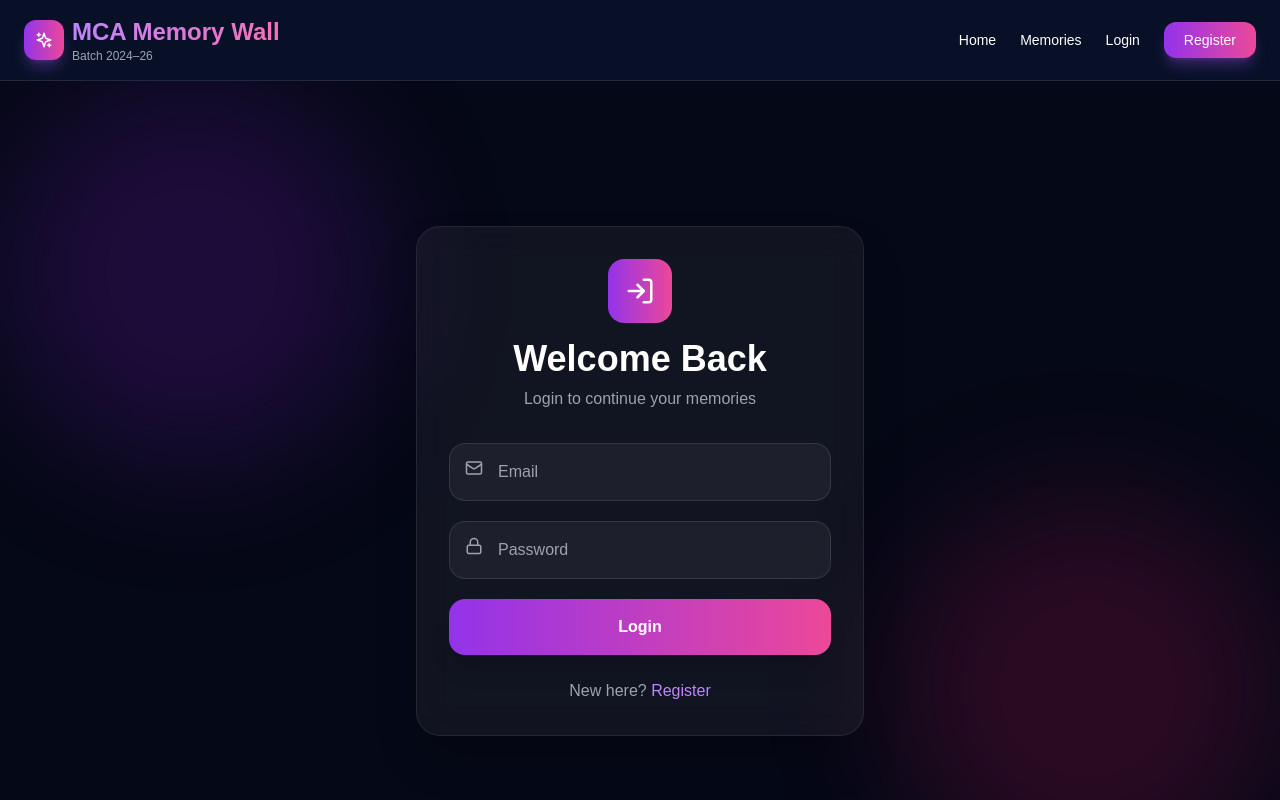
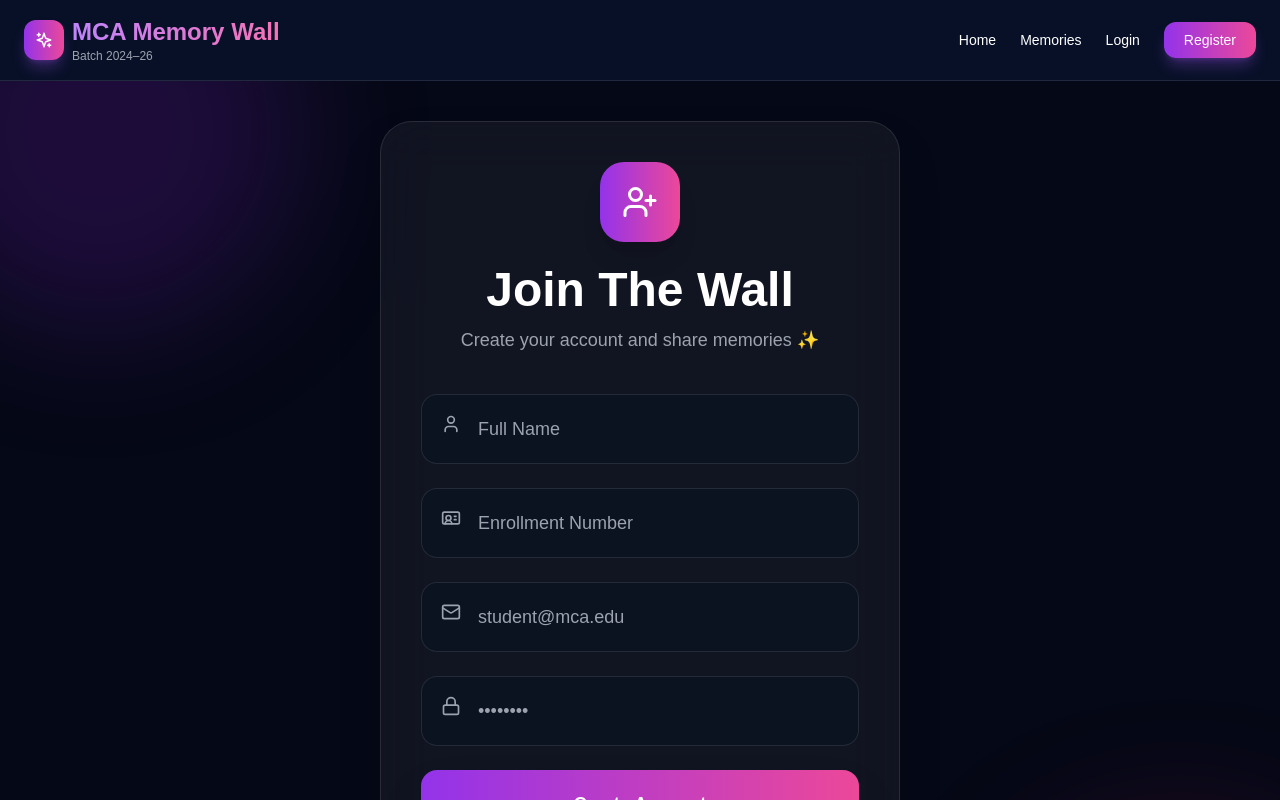
Before and after one commit to Manish-Kaushik/mca-memory-wall, a React (Vite) app in the folder MCA-Project/client/: page /register in a window 1280 px wide. Shown: the top 800 px of the page. Built offline with nearby package versions, Linux system fonts and the light colour scheme; the HTML template or start-up script is replaced by a standard one.

Commit message:
redesigned login and register ui

```diff
--- a/MCA-Project/client/src/pages/Login.jsx
+++ b/MCA-Project/client/src/pages/Login.jsx
@@ -72,52 +72,62 @@ const Login = () => {
 
   return (
 
-    <div className="min-h-screen bg-[#050816] flex items-center justify-center px-6 relative overflow-hidden">
+    <div className="min-h-screen bg-[#050816] flex flex-col justify-between overflow-hidden relative">
 
-      <div className="absolute top-0 left-0 w-96 h-96 bg-purple-700/20 blur-3xl rounded-full"></div>
+      {/* BACKGROUND BLURS */}
 
-      <div className="absolute bottom-0 right-0 w-96 h-96 bg-pink-700/20 blur-3xl rounded-full"></div>
+      <div className="absolute top-[-150px] left-[-100px] w-[400px] h-[400px] bg-purple-700/20 blur-3xl rounded-full"></div>
 
-      <div className="relative z-10 w-full max-w-md glass rounded-3xl p-8 shadow-2xl">
+      <div className="absolute bottom-[-150px] right-[-100px] w-[400px] h-[400px] bg-blue-700/20 blur-3xl rounded-full"></div>
 
-        <div className="text-center mb-8">
+      {/* MAIN */}
 
-          <div className="w-16 h-16 rounded-2xl bg-gradient-to-r from-purple-600 to-pink-500 mx-auto flex items-center justify-center mb-4">
+      <div className="flex-1 flex justify-center items-center px-6 py-10 relative z-10">
 
-            <LogIn size={30} />
+        <div className="w-full max-w-[460px] bg-white/5 backdrop-blur-xl border border-white/10 rounded-[32px] p-10 shadow-2xl">
+
+          {/* ICON */}
+
+          <div className="w-20 h-20 rounded-3xl bg-gradient-to-r from-purple-600 to-pink-500 mx-auto flex items-center justify-center mb-6 shadow-xl">
+
+            <LogIn size={36} />
 
           </div>
 
-          <h2 className="text-4xl font-bold mb-2">
+          {/* TITLE */}
+
+          <h2 className="text-5xl font-bold text-center mb-3">
 
             Welcome Back
 
           </h2>
 
-          <p className="text-gray-400">
+          <p className="text-gray-400 text-center mb-10 text-lg">
 
             Login to continue your memories
 
           </p>
 
-        </div>
+          {/* FORM */}
 
           <form
             onSubmit={handleSubmit}
-          className="space-y-5"
+            className="space-y-6"
           >
+
+            {/* EMAIL */}
 
             <div className="relative">
 
               <Mail
-              className="absolute left-4 top-4 text-gray-400"
-              size={18}
+                className="absolute left-5 top-5 text-gray-400"
+                size={20}
               />
 
               <input
                 type="email"
-              placeholder="Email"
-              className="w-full bg-white/5 border border-white/10 rounded-2xl py-4 pl-12 pr-4 outline-none focus:border-purple-500"
+                placeholder="student@mca.edu"
+                className="w-full bg-[#0b1220] border border-white/10 rounded-2xl py-5 pl-14 pr-4 outline-none focus:border-purple-500 text-lg"
                 onChange={(e) =>
                   setEmail(e.target.value)
                 }
@@ -126,17 +136,19 @@ const Login = () => {
 
             </div>
 
+            {/* PASSWORD */}
+
             <div className="relative">
 
               <Lock
-              className="absolute left-4 top-4 text-gray-400"
-              size={18}
+                className="absolute left-5 top-5 text-gray-400"
+                size={20}
               />
 
               <input
                 type="password"
-              placeholder="Password"
-              className="w-full bg-white/5 border border-white/10 rounded-2xl py-4 pl-12 pr-4 outline-none focus:border-purple-500"
+                placeholder="••••••••"
+                className="w-full bg-[#0b1220] border border-white/10 rounded-2xl py-5 pl-14 pr-4 outline-none focus:border-purple-500 text-lg"
                 onChange={(e) =>
                   setPassword(e.target.value)
                 }
@@ -145,7 +157,9 @@ const Login = () => {
 
             </div>
 
-          <button className="w-full bg-gradient-to-r from-purple-600 to-pink-500 py-4 rounded-2xl font-bold hover:scale-105 transition duration-300 shadow-xl">
+            {/* BUTTON */}
+
+            <button className="w-full bg-gradient-to-r from-purple-600 to-blue-500 py-5 rounded-2xl font-bold text-lg hover:scale-[1.02] transition duration-300 shadow-2xl">
 
               Login
 
@@ -153,16 +167,18 @@ const Login = () => {
 
           </form>
 
-        <p className="text-center mt-6 text-gray-400">
+          {/* FOOTER */}
 
-          New here?{' '}
+          <p className="text-center mt-8 text-gray-400">
+
+            Not a member?{' '}
 
             <Link
               to="/register"
-            className="text-purple-400 hover:text-pink-400"
+              className="text-purple-400 hover:text-pink-400 font-semibold"
             >
 
-            Register
+              Register here
 
             </Link>
 
@@ -172,6 +188,26 @@ const Login = () => {
 
       </div>
 
+      {/* FOOTER */}
+
+      <footer className="relative z-10 border-t border-white/10 bg-white/5 backdrop-blur px-6 py-6 text-center text-gray-400">
+
+        <p className="mb-2">
+
+          Made with ❤️ by MCA Batch 2024–26
+
+        </p>
+
+        <p className="text-sm text-gray-500">
+
+          © 2026 MCA Memory Wall. All rights reserved.
+
+        </p>
+
+      </footer>
+
+    </div>
+
   );
 
 };
--- a/MCA-Project/client/src/pages/Register.jsx
+++ b/MCA-Project/client/src/pages/Register.jsx
@@ -9,9 +9,11 @@ import {
 } from 'react-router-dom';
 
 import {
-  LogIn,
+  User,
   Mail,
-  Lock
+  Lock,
+  UserPlus,
+  IdCard
 } from 'lucide-react';
 
 import api from '../services/api';
@@ -20,13 +22,15 @@ import {
   AuthContext
 } from '../context/AuthContext';
 
-const Login = () => {
+const Register = () => {
 
-  const [email, setEmail] =
-    useState('');
-
-  const [password, setPassword] =
-    useState('');
+  const [formData, setFormData] =
+    useState({
+      name: '',
+      enrollment: '',
+      email: '',
+      password: ''
+    });
 
   const {
     setUser
@@ -44,11 +48,8 @@ const Login = () => {
 
         const { data } =
           await api.post(
-            '/auth/login',
-            {
-              email,
-              password
-            }
+            '/auth/register',
+            formData
           );
 
         localStorage.setItem(
@@ -63,7 +64,8 @@ const Login = () => {
       } catch (error) {
 
         alert(
-          'Invalid Credentials'
+          error.response?.data?.message ||
+          'Registration Failed'
         );
 
       }
@@ -72,97 +74,167 @@ const Login = () => {
 
   return (
 
-    <div className="min-h-screen bg-[#050816] flex items-center justify-center px-6 relative overflow-hidden">
+    <div className="min-h-screen bg-[#050816] flex flex-col justify-between overflow-hidden relative">
 
-      <div className="absolute top-0 left-0 w-96 h-96 bg-purple-700/20 blur-3xl rounded-full"></div>
+      {/* BACKGROUND BLURS */}
 
-      <div className="absolute bottom-0 right-0 w-96 h-96 bg-pink-700/20 blur-3xl rounded-full"></div>
+      <div className="absolute top-[-150px] left-[-100px] w-[400px] h-[400px] bg-purple-700/20 blur-3xl rounded-full"></div>
 
-      <div className="relative z-10 w-full max-w-md glass rounded-3xl p-8 shadow-2xl">
+      <div className="absolute bottom-[-150px] right-[-100px] w-[400px] h-[400px] bg-pink-700/20 blur-3xl rounded-full"></div>
 
-        <div className="text-center mb-8">
+      {/* MAIN */}
 
-          <div className="w-16 h-16 rounded-2xl bg-gradient-to-r from-purple-600 to-pink-500 mx-auto flex items-center justify-center mb-4">
+      <div className="flex-1 flex justify-center items-center px-6 py-10 relative z-10">
 
-            <LogIn size={30} />
+        <div className="w-full max-w-[520px] bg-white/5 backdrop-blur-xl border border-white/10 rounded-[32px] p-10 shadow-2xl">
+
+          {/* ICON */}
+
+          <div className="w-20 h-20 rounded-3xl bg-gradient-to-r from-purple-600 to-pink-500 mx-auto flex items-center justify-center mb-6 shadow-xl">
+
+            <UserPlus size={36} />
 
           </div>
 
-          <h2 className="text-4xl font-bold mb-2">
+          {/* TITLE */}
 
-            Welcome Back
+          <h2 className="text-5xl font-bold text-center mb-3">
+
+            Join The Wall
 
           </h2>
 
-          <p className="text-gray-400">
+          <p className="text-gray-400 text-center mb-10 text-lg">
 
-            Login to continue your memories
+            Create your account and share memories ✨
 
           </p>
 
-        </div>
+          {/* FORM */}
 
           <form
             onSubmit={handleSubmit}
-          className="space-y-5"
+            className="space-y-6"
           >
+
+            {/* NAME */}
 
             <div className="relative">
 
-            <Mail
-              className="absolute left-4 top-4 text-gray-400"
-              size={18}
+              <User
+                className="absolute left-5 top-5 text-gray-400"
+                size={20}
               />
 
               <input
-              type="email"
-              placeholder="Email"
-              className="w-full bg-white/5 border border-white/10 rounded-2xl py-4 pl-12 pr-4 outline-none focus:border-purple-500"
+                type="text"
+                placeholder="Full Name"
+                className="w-full bg-[#0b1220] border border-white/10 rounded-2xl py-5 pl-14 pr-4 outline-none focus:border-purple-500 text-lg"
                 onChange={(e) =>
-                setEmail(e.target.value)
+                  setFormData({
+                    ...formData,
+                    name: e.target.value
+                  })
                 }
                 required
               />
 
             </div>
 
+            {/* ENROLLMENT */}
+
             <div className="relative">
 
-            <Lock
-              className="absolute left-4 top-4 text-gray-400"
-              size={18}
+              <IdCard
+                className="absolute left-5 top-5 text-gray-400"
+                size={20}
               />
 
               <input
-              type="password"
-              placeholder="Password"
-              className="w-full bg-white/5 border border-white/10 rounded-2xl py-4 pl-12 pr-4 outline-none focus:border-purple-500"
+                type="text"
+                placeholder="Enrollment Number"
+                className="w-full bg-[#0b1220] border border-white/10 rounded-2xl py-5 pl-14 pr-4 outline-none focus:border-purple-500 text-lg"
                 onChange={(e) =>
-                setPassword(e.target.value)
+                  setFormData({
+                    ...formData,
+                    enrollment: e.target.value
+                  })
                 }
                 required
               />
 
             </div>
 
-          <button className="w-full bg-gradient-to-r from-purple-600 to-pink-500 py-4 rounded-2xl font-bold hover:scale-105 transition duration-300 shadow-xl">
+            {/* EMAIL */}
 
-            Login
+            <div className="relative">
+
+              <Mail
+                className="absolute left-5 top-5 text-gray-400"
+                size={20}
+              />
+
+              <input
+                type="email"
+                placeholder="student@mca.edu"
+                className="w-full bg-[#0b1220] border border-white/10 rounded-2xl py-5 pl-14 pr-4 outline-none focus:border-purple-500 text-lg"
+                onChange={(e) =>
+                  setFormData({
+                    ...formData,
+                    email: e.target.value
+                  })
+                }
+                required
+              />
+
+            </div>
+
+            {/* PASSWORD */}
+
+            <div className="relative">
+
+              <Lock
+                className="absolute left-5 top-5 text-gray-400"
+                size={20}
+              />
+
+              <input
+                type="password"
+                placeholder="••••••••"
+                className="w-full bg-[#0b1220] border border-white/10 rounded-2xl py-5 pl-14 pr-4 outline-none focus:border-purple-500 text-lg"
+                onChange={(e) =>
+                  setFormData({
+                    ...formData,
+                    password: e.target.value
+                  })
+                }
+                required
+              />
+
+            </div>
+
+            {/* BUTTON */}
+
+            <button className="w-full bg-gradient-to-r from-purple-600 to-pink-500 py-5 rounded-2xl font-bold text-lg hover:scale-[1.02] transition duration-300 shadow-2xl">
+
+              Create Account
 
             </button>
 
           </form>
 
-        <p className="text-center mt-6 text-gray-400">
+          {/* FOOTER */}
 
-          New here?{' '}
+          <p className="text-center mt-8 text-gray-400">
+
+            Already have an account?{' '}
 
             <Link
-            to="/register"
-            className="text-purple-400 hover:text-pink-400"
+              to="/login"
+              className="text-purple-400 hover:text-pink-400 font-semibold"
             >
 
-            Register
+              Login here
 
             </Link>
 
@@ -172,8 +244,28 @@ const Login = () => {
 
       </div>
 
+      {/* FOOTER */}
+
+      <footer className="relative z-10 border-t border-white/10 bg-white/5 backdrop-blur px-6 py-6 text-center text-gray-400">
+
+        <p className="mb-2">
+
+          Made with ❤️ by MCA Batch 2024–26
+
+        </p>
+
+        <p className="text-sm text-gray-500">
+
+          © 2026 MCA Memory Wall. All rights reserved.
+
+        </p>
+
+      </footer>
+
+    </div>
+
   );
 
 };
 
-export default Login;
+export default Register;
```
Lines whose indentation alone changed are shown as unchanged.
